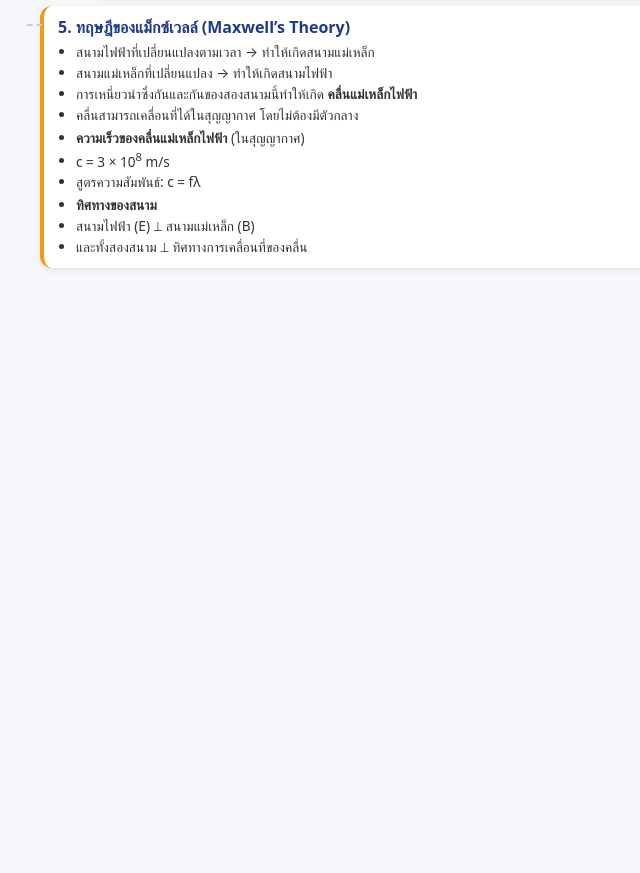
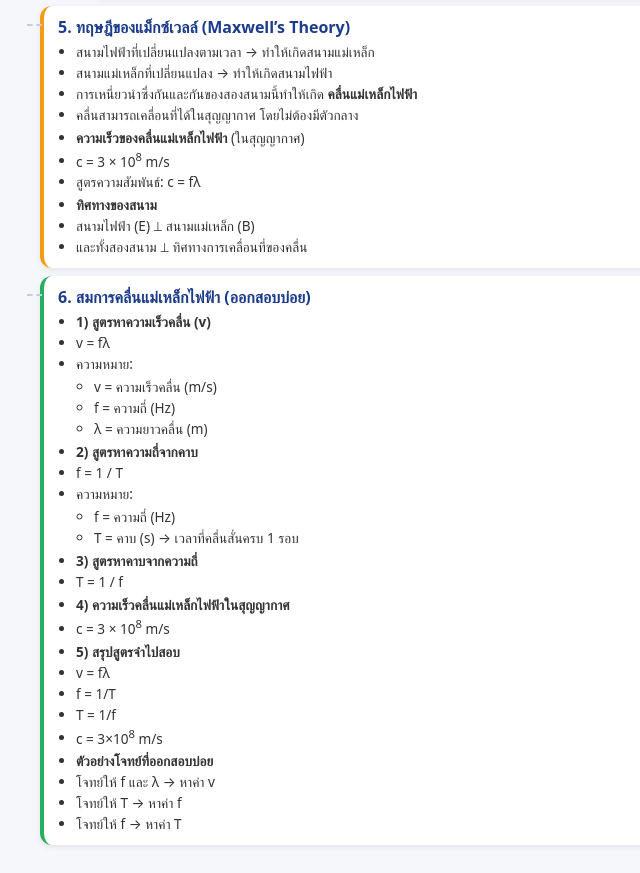
Before and after one commit to NOGITSD/DEMO-, a plain HTML site: page งาน.html in a window 1280 px wide. Shown: the part 1811-2684 px from the top of the page, without its empty margins (0-640 px from the left). Before the commit the page ends 2107 px from the top, so only its background shows below. Drawn offline with Linux system fonts and the light colour scheme.

Commit message:
Update งาน.html

```diff
--- a/งาน.html
+++ b/งาน.html
@@ -332,6 +332,62 @@
     </ul>
   </div>
 </div>
+  <!-- 6. สมการที่ออกสอบบ่อย -->
+<div class="node group-2">
+  <div class="title">6. สมการคลื่นแม่เหล็กไฟฟ้า (ออกสอบบ่อย)</div>
+  <div class="content">
+
+    <ul>
+      <li><b>1) สูตรหาความเร็วคลื่น (v)</b></li>
+      <li>v = fλ</li>
+      <li>ความหมาย:
+        <ul>
+          <li>v = ความเร็วคลื่น (m/s)</li>
+          <li>f = ความถี่ (Hz)</li>
+          <li>λ = ความยาวคลื่น (m)</li>
+        </ul>
+      </li>
+    </ul>
+
+    <ul>
+      <li><b>2) สูตรหาความถี่จากคาบ</b></li>
+      <li>f = 1 / T</li>
+      <li>ความหมาย:
+        <ul>
+          <li>f = ความถี่ (Hz)</li>
+          <li>T = คาบ (s) → เวลาที่คลื่นสั่นครบ 1 รอบ</li>
+        </ul>
+      </li>
+    </ul>
+
+    <ul>
+      <li><b>3) สูตรหาคาบจากความถี่</b></li>
+      <li>T = 1 / f</li>
+    </ul>
+
+    <ul>
+      <li><b>4) ความเร็วคลื่นแม่เหล็กไฟฟ้าในสุญญากาศ</b></li>
+      <li>c = 3 × 10<sup>8</sup> m/s</li>
+    </ul>
+
+    <ul>
+      <li><b>5) สรุปสูตรจำไปสอบ</b></li>
+      <li>v = fλ</li>
+      <li>f = 1/T</li>
+      <li>T = 1/f</li>
+      <li>c = 3×10<sup>8</sup> m/s</li>
+    </ul>
+
+    <ul>
+      <li><b>ตัวอย่างโจทย์ที่ออกสอบบ่อย</b></li>
+      <li>โจทย์ให้ f และ λ → หาค่า v</li>
+      <li>โจทย์ให้ T → หาค่า f</li>
+      <li>โจทย์ให้ f → หาค่า T</li>
+    </ul>
+
+  </div>
+</div>
+
 
 
 </div><!-- end mindmap -->
```
